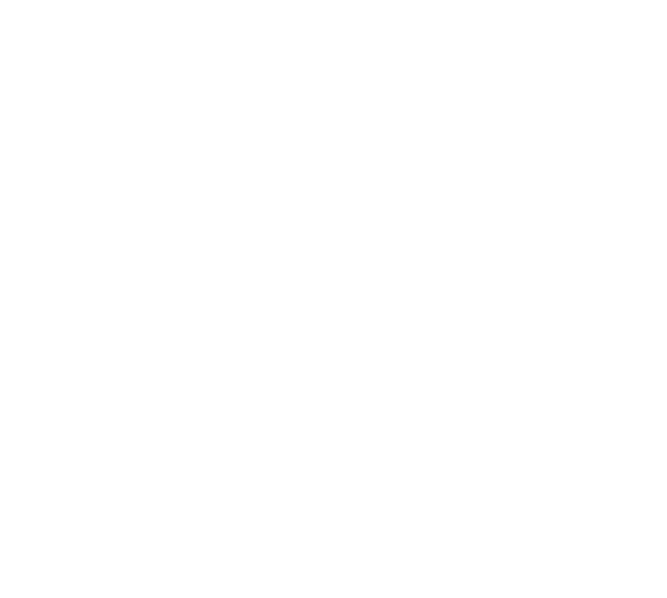
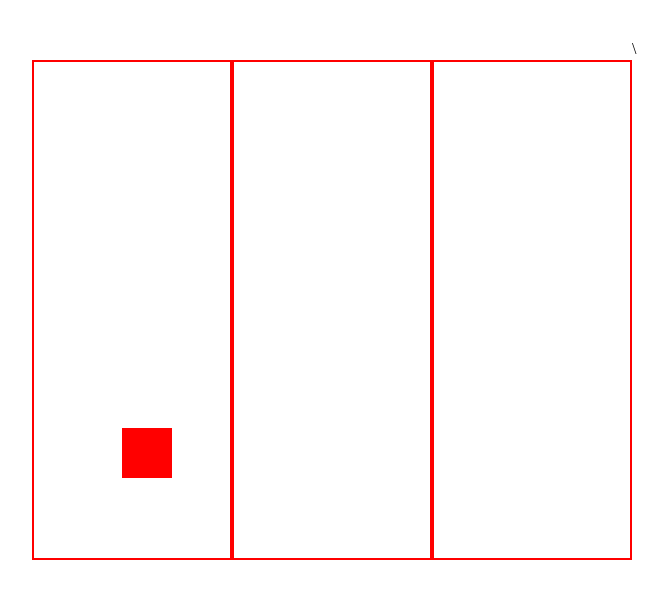
Before and after one commit to nsdll/PracticeProject, a plain HTML site: page index.html in a window 1280 px wide. Shown: the whole page, without its empty margins (28-695 px from the left). Drawn offline with Linux system fonts and the light colour scheme.

Commit message:
added player

```diff
--- a/index.html
+++ b/index.html
@@ -1 +1,19 @@
-<html></html>
+<!DOCTYPE html>
+<html lang="en">
+<head>
+    <meta charset="UTF-8">
+    <meta http-equiv="X-UA-Compatible" content="IE=edge">
+    <meta name="viewport" content="width=device-width, initial-scale=1.0">
+    <title>Document</title>
+    <link rel="stylesheet" href="style.css">
+</head>
+<body>
+    <div class="game">
+        <div class="left-road"></div>\
+        <div class="middle-road"></div>
+        <div class="right-road"></div>
+    </div>
+
+    <script src="index.js" type="module"></script>
+</body>
+</html>
--- /dev/null
+++ b/index.js
@@ -0,0 +1,36 @@
+const game = document.querySelector(".game");
+
+const player = document.createElement("div");
+
+let initialPosition = 70;
+
+player.style.width = "50px";
+player.style.height = "50px";
+player.style.backgroundColor = "red";
+player.style.position = "relative";
+player.style.top = "350px"
+player.style.left = initialPosition + "px";
+
+game.appendChild(player);
+
+document.addEventListener("keydown", playerMovement);
+
+function playerMovement(e) {
+    switch (e.key) {
+        case "a":
+            console.log("left")
+            initialPosition = initialPosition - 210;
+            player.style.left = initialPosition + "px";
+            break;
+
+        case "d":
+            console.log("right")
+            initialPosition = initialPosition + 210;
+            console.log(initialPosition)
+            player.style.left = initialPosition + "px";
+            break;
+
+    }
+
+
+}
--- /dev/null
+++ b/style.css
@@ -0,0 +1,38 @@
+* {
+    margin: 0;
+    padding: 0;
+    box-sizing: border-box;
+    margin-left: 20px;
+    margin-top: 20px;
+
+}
+
+.game {
+    position: relative;
+}
+
+.left-road {
+    width: 200px;
+    height: 500px;
+    border: 2px solid red;
+    float: left;
+    margin-left: 0;
+}
+
+.middle-road {
+    width: 200px;
+    height: 500px;
+    border: 2px solid red;
+    float: left;
+    margin-left: 0;
+
+}
+
+.right-road {
+    width: 200px;
+    height: 500px;
+    border: 2px solid red;
+    float: left;
+    margin-left: 0;
+
+}
```
